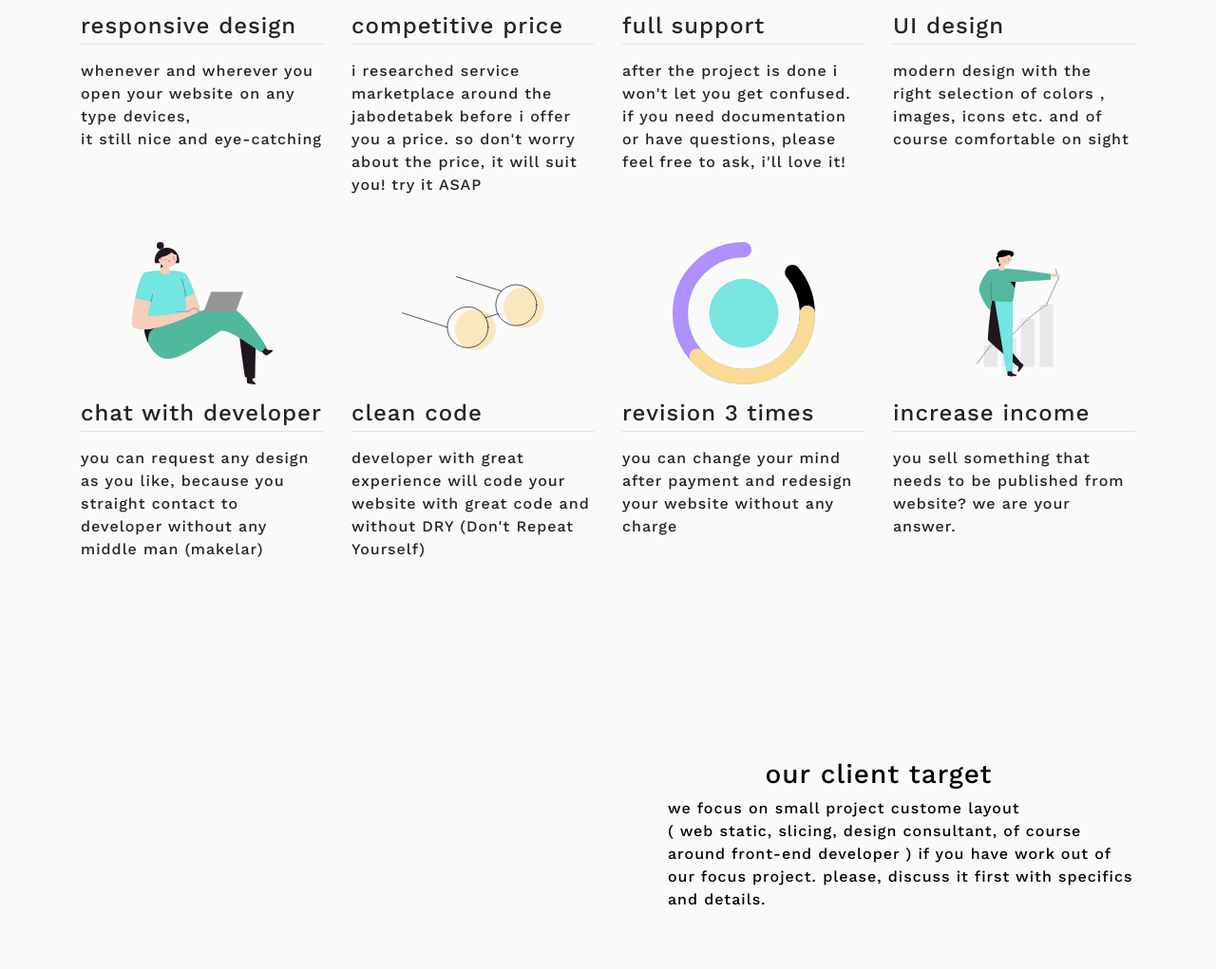
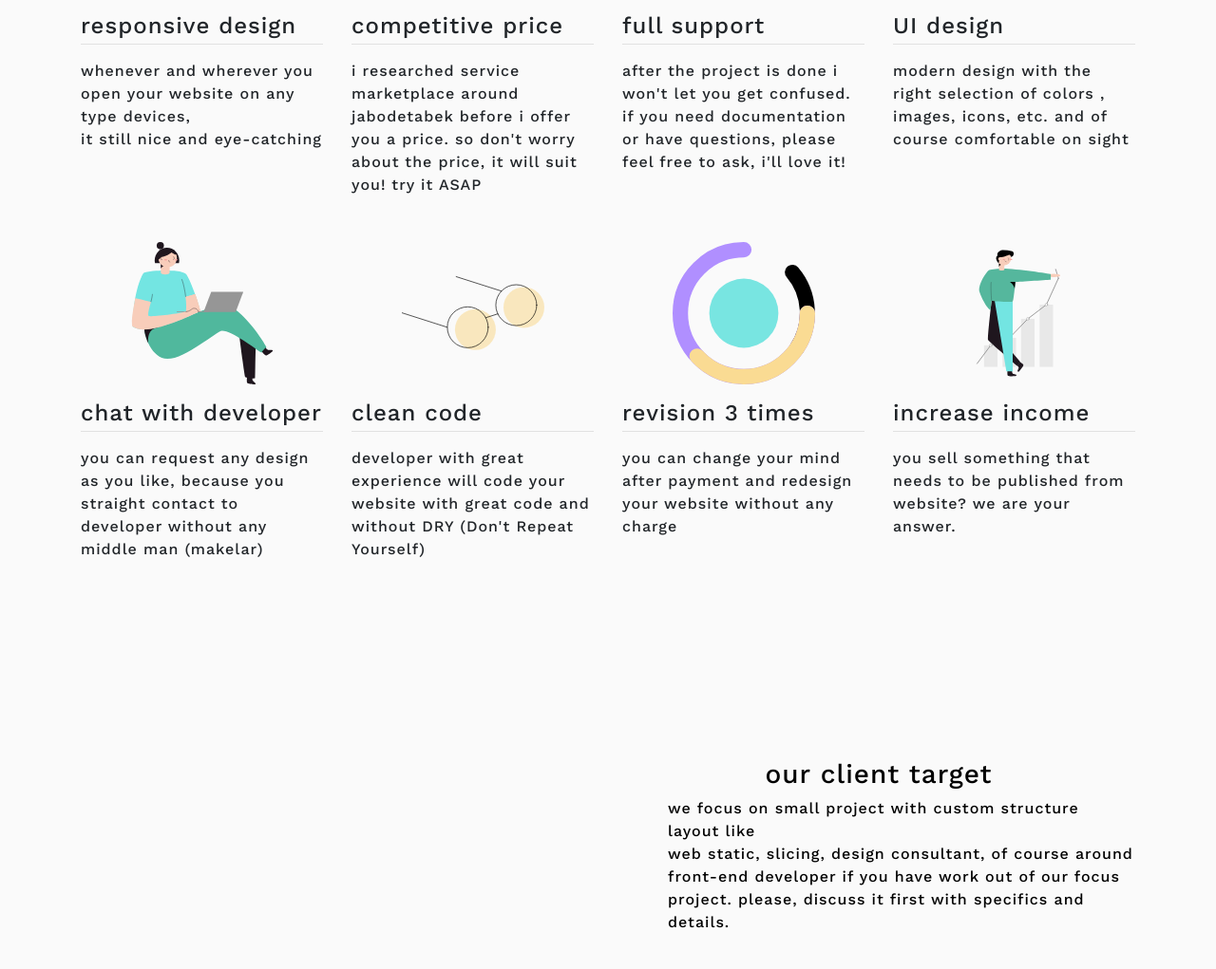
Before and after one commit to vickyfto/freelance-portofolio, a plain HTML site: page index.html in a window 1280 px wide. Shown: the part 1127-2148 px from the top of the page at 95% size. Drawn offline with nearby package versions, Linux system fonts and the light colour scheme; a web font is replaced by a local one.

Commit message:
revisi english text

```diff
--- a/index.html
+++ b/index.html
@@ -19,7 +19,7 @@
                     </button>
                     <div class="collapse navbar-collapse" id="navbarNavAltMarkup">
                         <div class="navbar-nav">
-                            <a class="FT19" href="#testimoni">testimoni</a>
+                            <a class="FT19" href="#testimoni">testimonials</a>
                             <a class="FT19" href="#our-advantage">our advantage</a>
                             <a class="FT19" href="#client-target">client target</a>
                             <a class="FT19" href="#contact">contact</a>
@@ -95,7 +95,7 @@
                                 <hr style="margin-top: 4px;">
                             </h4>
                             <div>
-                                i researched service marketplace around the jabodetabek before i offer you a price.
+                                i researched service marketplace around jabodetabek before i offer you a price.
                                  so don't worry about the price, it will suit you! try it ASAP
                             </div>
                         </div>
@@ -115,7 +115,7 @@
                                 UI design
                             <hr style="margin-top: 4px;">
                             </h4>
-                            <div>modern design with the right selection of colors , images, icons etc. and of course comfortable on sight</div>
+                            <div>modern design with the right selection of colors , images, icons, etc. and of course comfortable on sight</div>
                         </div>
                     </div>
                         <div class="row">
@@ -166,8 +166,8 @@
                         <div class="col-md black-text mt-5" id="client-target">
                             <h3 style="text-align: center;">our client target</h3>
                             <div class="ml-5">
-                                we focus on small project custome layout </br>
-                                ( web static, slicing, design consultant, of course around front-end developer )
+                                we focus on small project with custom structure layout like</br>
+                                web static, slicing, design consultant, of course around front-end developer
                                 if you have work out of our focus project. please, discuss it first with specifics and details.
                             </div>
                         </div>
```
